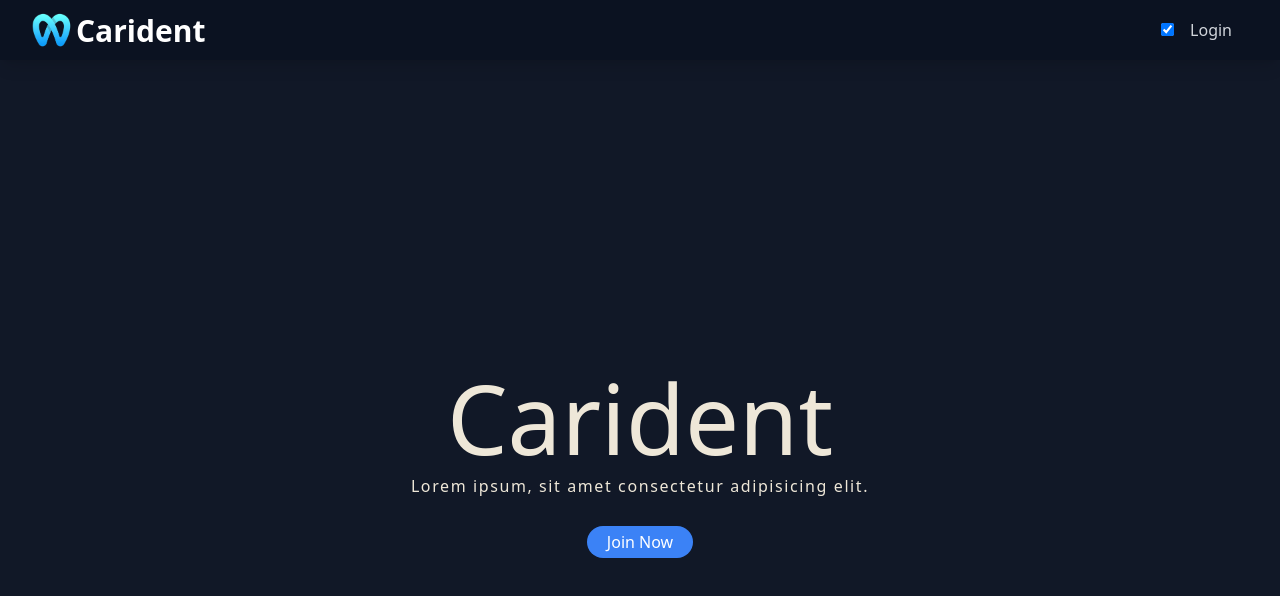
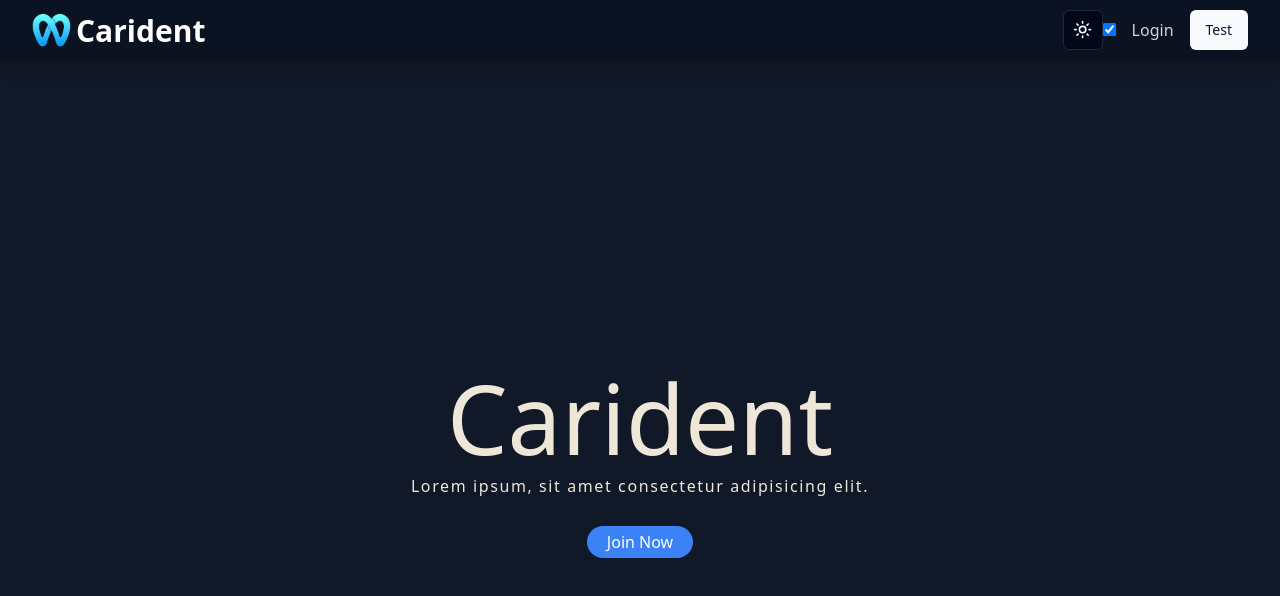
Before and after one commit to code-geass-tech/Admin-Web, a React (Vite) app: page / in a window 1280 px wide. Shown: the top 596 px of the page. Built offline with nearby package versions, Linux system fonts and the light colour scheme.

Commit message:
feat: dark mode toggle

```diff
--- a/src/App.jsx
+++ b/src/App.jsx
@@ -5,7 +5,6 @@ import Services from "./components/Services/Services";
 import Hero from "./components/Hero/Hero";
 
 import { ThemeProvider } from "@/components/theme-provider"
-
 
 const App = () => {
   const [loginPopup, setLoginPopup] = useState(false);
@@ -22,7 +21,7 @@ const App = () => {
   return (
     <>
     <ThemeProvider defaultTheme="dark" storageKey="vite-ui-theme">
-      <div className={`${loginPopup ? "blur-sm bg-black/30" : ""} ${isDarkTheme ? "dark" : ""}`}>
+      <div className={`${loginPopup ? "blur-sm bg-black/30" : ""}`}>
         <div>
           <Navbar handleLoginPopup={handleLoginPopup} isDarkTheme={isDarkTheme} toggleTheme={toggleTheme} />
           <Hero handleLoginPopup={handleLoginPopup} isDarkTheme={isDarkTheme} />
--- a/src/components/Navbar/Navbar.jsx
+++ b/src/components/Navbar/Navbar.jsx
@@ -1,5 +1,7 @@
 import React from "react";
 import Logo from "../../assets/caridentlogo2.png";
+import { ModeToggle } from "../mode-toggle";
+import { Button } from "../ui/button";
 
 const Navbar = ({ handleLoginPopup, isDarkTheme, toggleTheme }) => {
   return (
@@ -12,6 +14,7 @@ const Navbar = ({ handleLoginPopup, isDarkTheme, toggleTheme }) => {
               Carident
             </a>
             <div className="flex items-center">
+              <ModeToggle />
               <label className="switch">
                 <input type="checkbox" checked={isDarkTheme} onChange={toggleTheme} />
                 <span className="slider round"></span>
@@ -23,6 +26,7 @@ const Navbar = ({ handleLoginPopup, isDarkTheme, toggleTheme }) => {
               >
                 Login
               </a>
+              <Button>Test</Button>
             </div>
           </nav>
         </div>
--- a/src/components/mode-toggle.jsx
+++ b/src/components/mode-toggle.jsx
@@ -16,8 +16,8 @@ export function ModeToggle() {
     <DropdownMenu>
       <DropdownMenuTrigger asChild>
         <Button variant="outline" size="icon">
-          <Sun className="h-[1.2rem] w-[1.2rem] rotate-0 scale-100 transition-all dark:-rotate-90 dark:scale-0" />
-          <Moon className="absolute h-[1.2rem] w-[1.2rem] rotate-90 scale-0 transition-all dark:rotate-0 dark:scale-100" />
+          <Sun className="h-[1.2rem] w-[1.2rem] rotate-0 scale-100 transition-all dark:-rotate-90 dark:scale-100" />
+          <Moon className="absolute h-[1.2rem] w-[1.2rem] rotate-90 scale-0 transition-all dark:rotate-0 dark:scale-0" />
           <span className="sr-only">Toggle theme</span>
         </Button>
       </DropdownMenuTrigger>
```
